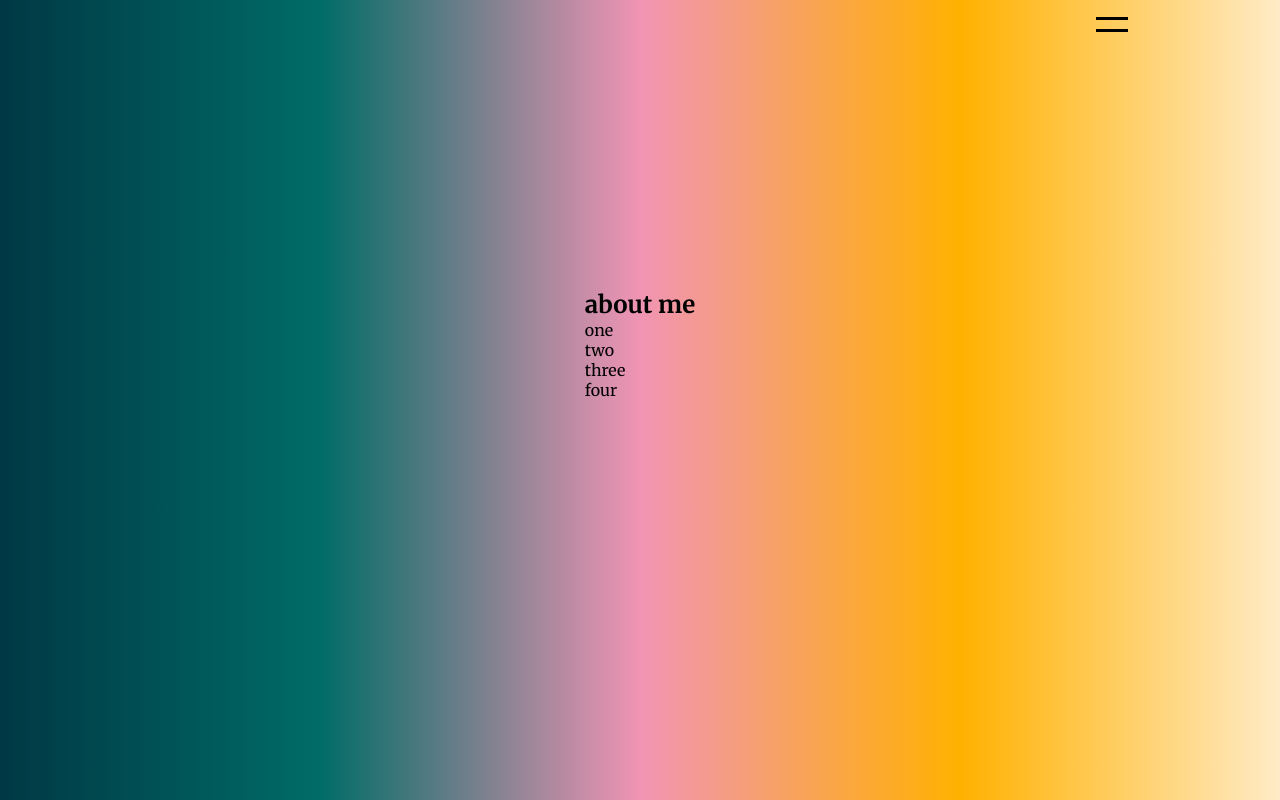
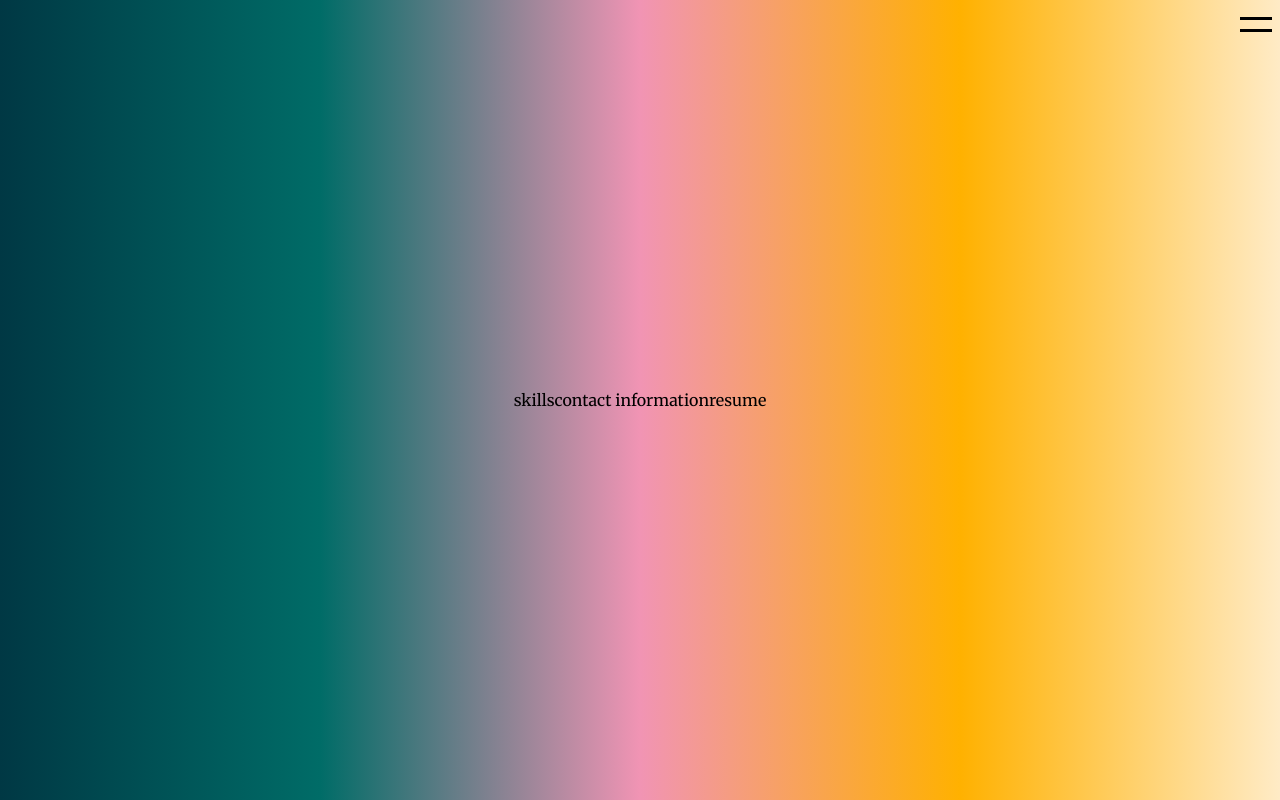
Before and after one commit to katlynhutson/katlynhutson_portfolio, a React (Create React App) app: page /about in a window 1280 px wide. Built offline with nearby package versions, Linux system fonts and the light colour scheme.

Commit message:
Changes for early deployment

```diff
--- a/src/components/AboutMe.js
+++ b/src/components/AboutMe.js
@@ -2,15 +2,27 @@ import React from 'react';
 
 function AboutMe(props) {
 	return (
-		<div>
-			<div className='about-container'>
-				<div className='about'>
-					<h2>about me</h2>
-					<div className='one'>one</div>
-					<div className='two'>two</div>
-					<div className='three'>three</div>
-					<div className='four'>four</div>
+		<div className='about-container'>
+			<div className='skills-box'>
+				<p className='skills-title'>skills</p>
+				<ul className='skills-list'>
+					<li className='skill'></li>
+				</ul>
+			</div>
+			<div className='contact-box'>
+				<p className='contacts-title'>contact information</p>
+				<ul className='contact-list'>
+					<li className='contact'></li>
+				</ul>
+			</div>
+			<div className='resume-box'>
+				<p className='resume-title'>resume</p>
+				<div className='resume-card'>
+					<a className='resume-link' href=''></a>
 				</div>
+			</div>
+			<div className='image-box'>
+				<img className='image-box' src='' alt='' />
 			</div>
 		</div>
 	);
--- a/src/components/Projects.js
+++ b/src/components/Projects.js
@@ -5,10 +5,11 @@ function Projects(props) {
 		<div className='projects-container'>
 			<div className='projects'>
 				<h2>projects</h2>
-				<div className='one'>one</div>
+				<div className='project-three'>
+					<a href='' />
+				</div>
 				<div className='two'>two</div>
 				<div className='three'>three</div>
-				<div className='four'>four</div>
 			</div>
 		</div>
 	);
--- a/src/style/about-me.css
+++ b/src/style/about-me.css
@@ -1,8 +1,8 @@
 .about-container {
+	display: flex;
+	justify-content: center;
+	align-items: center;
 	height: 100vh;
-	display: flex;
-	align-items: center;
-	justify-content: center;
 }
 
 .about {
--- a/src/style/nav.css
+++ b/src/style/nav.css
@@ -21,9 +21,9 @@
 .hamburger {
 	display: flex;
 	justify-content: right;
-	margin-right: 0.75rem;
 	position: absolute;
-	margin-left: 85%;
+
+	right: 0;
 }
 
 .nav-link {
```
Also changed, not shown: 1 other file (tests, documents, lock files or other folders).
